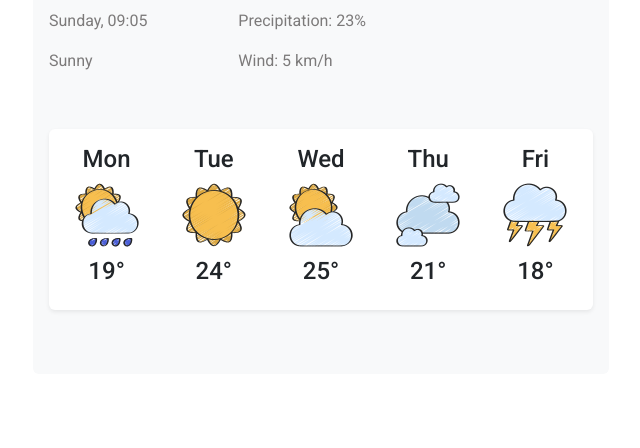
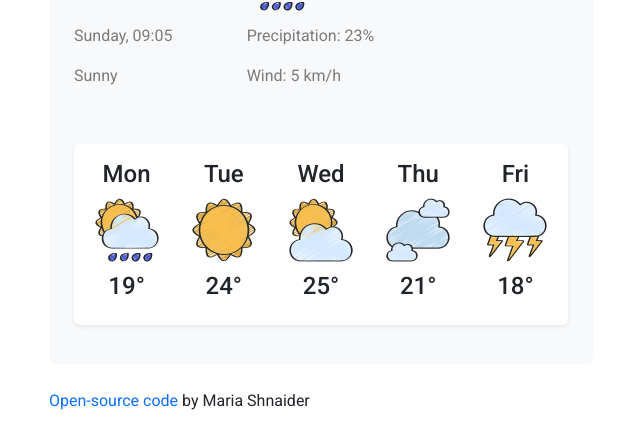
Before and after one commit to maria-shnaider/weather-app, a plain HTML site: page index.html in a window 1280 px wide. Shown: the part 392-840 px from the top of the page, without its empty margins (319-959 px from the left). Before the commit the page ends 814 px from the top, so only its background shows below. Drawn offline with nearby package versions, Linux system fonts and the light colour scheme.

Commit message:
Added source link, changed weather-container margin

```diff
--- a/index.html
+++ b/index.html
@@ -6,7 +6,8 @@
     <meta name="viewport" content="width=device-width, initial-scale=1.0" />
     <link rel="preconnect" href="https://fonts.googleapis.com">
     <link rel="preconnect" href="https://fonts.gstatic.com" crossorigin>
-    <link href="https://fonts.googleapis.com/css2?family=Roboto:ital,wght@0,100;0,300;0,400;0,500;0,700;0,900;1,100;1,300;1,400;1,500;1,700;1,900&display=swap" rel="stylesheet">    <link
+    <link href="https://fonts.googleapis.com/css2?family=Roboto:ital,wght@0,100;0,300;0,400;0,500;0,700;0,900;1,100;1,300;1,400;1,500;1,700;1,900&display=swap" rel="stylesheet">
+    <link
       href="https://cdn.jsdelivr.net/npm/bootstrap@5.2.0-beta1/dist/css/bootstrap.min.css"
       rel="stylesheet"
       integrity="sha384-0evHe/X+R7YkIZDRvuzKMRqM+OrBnVFBL6DOitfPri4tjfHxaWutUpFmBp4vmVor"
@@ -16,7 +17,8 @@
     <title>Document</title>
   </head>
   <body>
-    <div class="container shadow-none p-3 mb-5 bg-light rounded">
+    <div class="container shadow-none p-3 mb-5">
+      <div class="bg-light rounded">
       <div class="row">
         <div class="col current"><button type="submit" class="btn btn-info city current-city-button" id="current-city-button">Current</button></div>
         <div class="col"><h1 class="city">Beijing</h1></div>
@@ -46,7 +48,7 @@
           <div class="col-4"><p class="weather small-text">Sunny</h3></div>
           <div class="col"><p class="weather small-text">Wind: 5 km/h</p></div>
         </div>
-        <div class="weather-container shadow-sm p-3 mb-5 bg-white rounded">
+        <div class="weather-container shadow-sm p-3 mb-4 bg-white rounded">
         <div class="row">
         <div class="col"><h4 class="day">Mon</h4></div>
         <div class="col"><h4 class="day">Tue</h4></div>
@@ -69,6 +71,9 @@
         <div class="col"><h4 class="temp">18°</h4></div>
       </div>
     </div>
+    </div>
+   <div class="code-link"><a href="https://github.com/maria-shnaider/weather-app" target="_blank">Open-source code</a> by Maria Shnaider </div></div>
+   </div>
     <script src="src/script.js"></script>
   </body>
 </html>
--- a/src/styles.css
+++ b/src/styles.css
@@ -1,9 +1,12 @@
 .container {
   font-family: "Roboto", sans-serif;
+  width: 45%;
+  min-width: 450px;
+}
+
+.bg-light {
   padding: 15px 25px;
   margin: 25px auto;
-  width: 45%;
-  min-width: 450px;
 }
 .city {
   margin: 30px 0;
@@ -68,3 +71,7 @@
   font-size: 3.5vmin;
   font-weight: bolder;
 }
+
+.code-link a {
+  text-decoration: none;
+}
```
